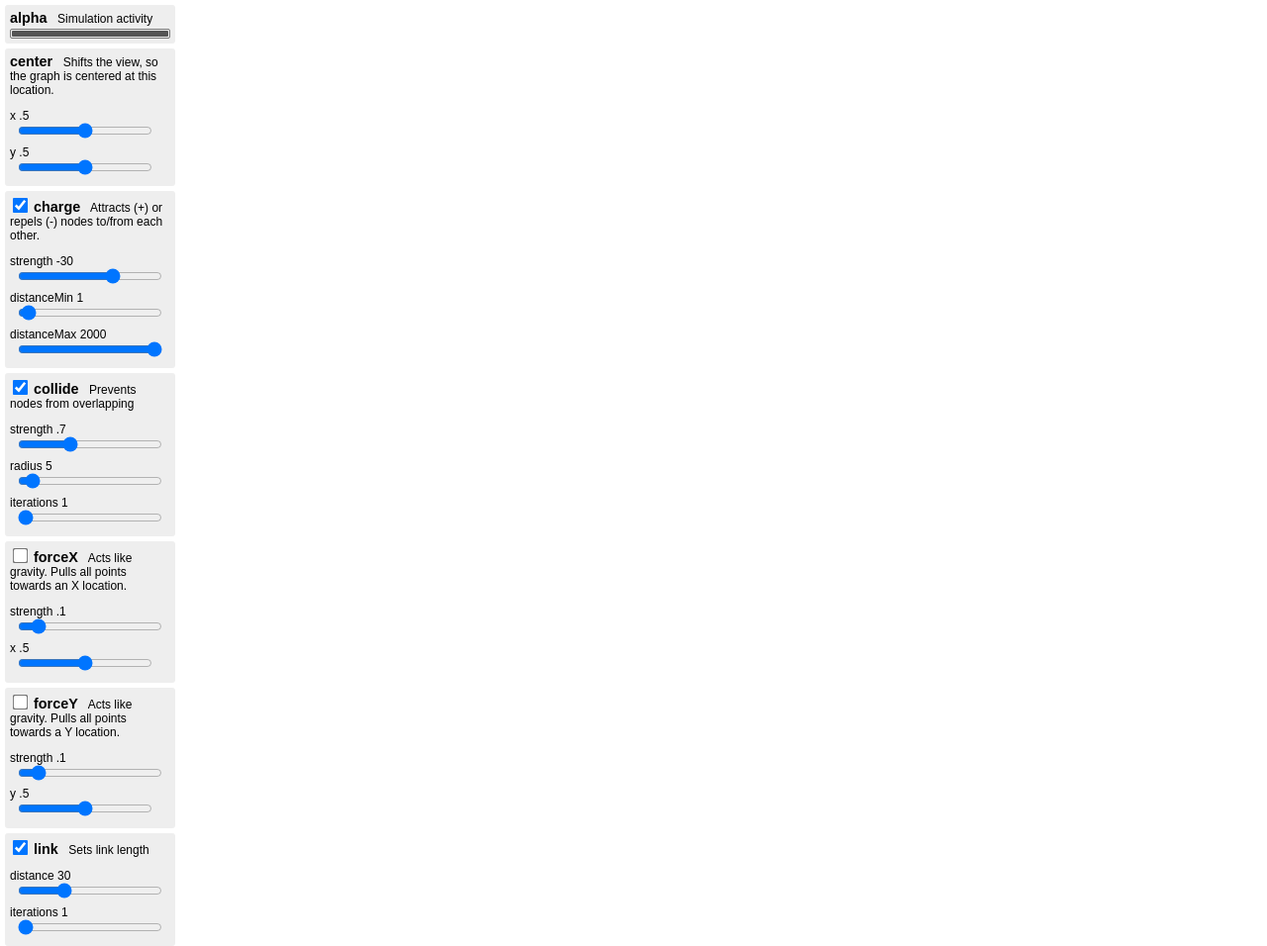
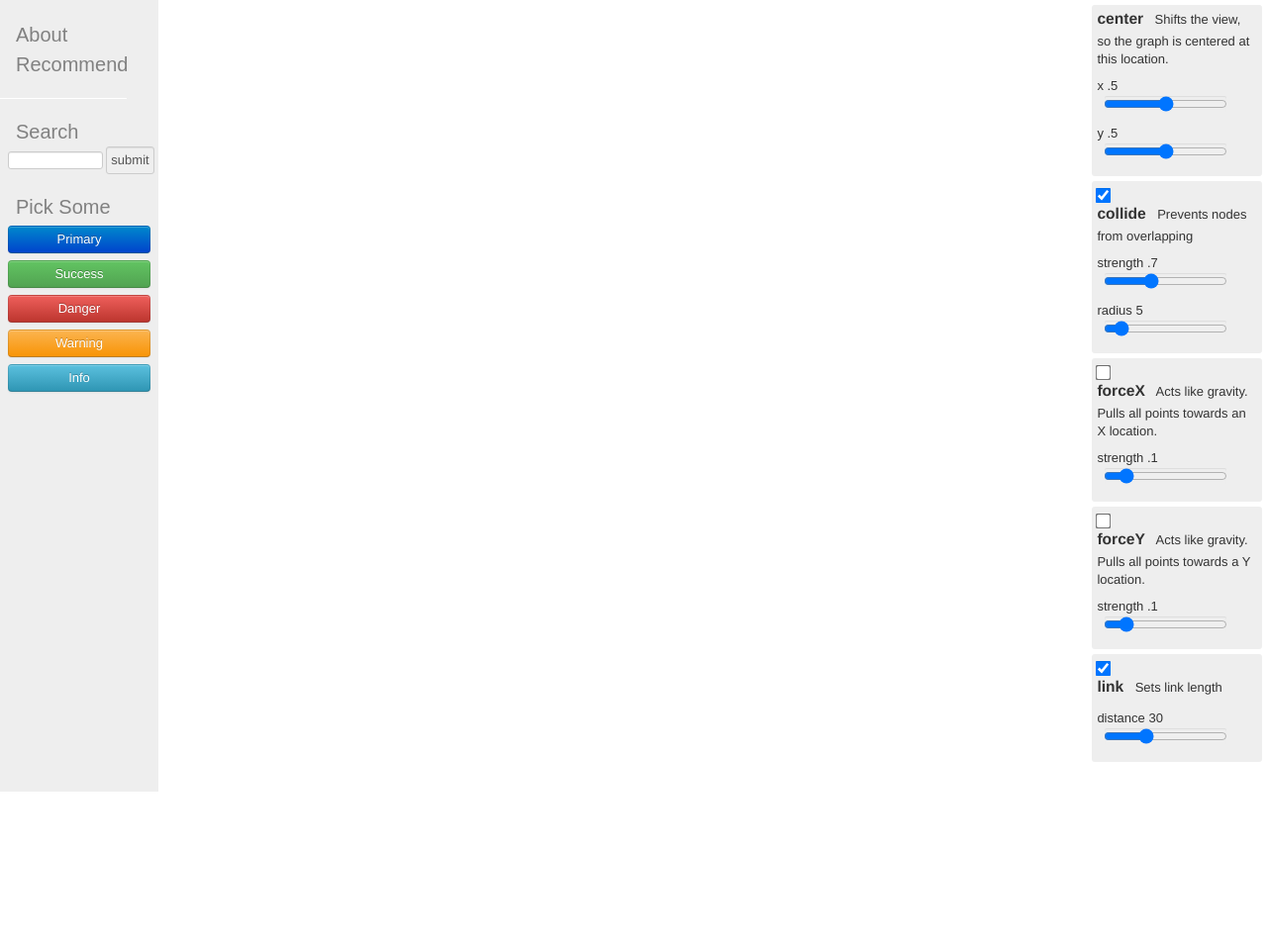
Before and after one commit to Seanxiaao/KGbasedRecommandingSystem, a Django app: template WebDev/templates/graph.html in a window 1280 px wide. Shown: the whole page at 99% size. After the commit the page ends 800 px from the top, so only its background shows below. Run offline with Django 3.2, Linux system fonts and the light colour scheme; the template is opened without the code that fills it, so the values that code supplies are empty.

Commit message:
add styles

```diff
--- a/WebDev/templates/base.html
+++ b/WebDev/templates/base.html
@@ -54,7 +54,7 @@
                   <div class="nav-collapse">
     	                <ul class="nav">
     	                  <li class="active"><a href="/index">Music Graph</a></li>
-    	                  <li class=""><a href="/#">music recommending</a></li>
+    	                  <li class=""><a href="/graph">Show me the graph</a></li>
     	                </ul>
                   </div>
 
--- a/WebDev/templates/graph.html
+++ b/WebDev/templates/graph.html
@@ -1,6 +1,7 @@
 <html>
 <head>
 {#   adapted code from https://bl.ocks.org/steveharoz/8c3e2524079a8c440df60c1ab72b5d03 #}
+        <link href="/static/assets/css/bootstrap.css" rel="stylesheet">
 <style>
 /* HTML styles */
 html{ width: 100%; }
@@ -8,7 +9,55 @@ body{
   width: 100%;
   margin: 0; padding: 0;
   display: flex;
-  font-family: sans-serif; font-size: 75%; }
+  font-family: sans-serif; font-size: 75%;
+  flex-direction: row-reverse;
+}
+
+.group {
+    display: flex;
+    flex-direction: column;
+    margin-left: 5%;
+    margin-right: 5%;
+}
+
+.btn {
+    margin: 2.5% 0 2.5% 0;
+}
+.sidenav {
+  height: 100%;
+  width: 160px;
+  position: fixed;
+  z-index: 1;
+  top: 0;
+  left: 0;
+  background-color: #eee;
+  overflow-x: hidden;
+  padding-top: 20px;
+}
+
+.sidenav a {
+  padding: 6px 8px 6px 16px;
+  text-decoration: none;
+  font-size: 20px;
+  color: #818181;
+  display: block;
+}
+
+
+.sidenav a:hover {
+  color: #111;
+}
+
+.main {
+  margin-left: 160px; /* Same as the width of the sidenav */
+  font-size: 28px; /* Increased text to enable scrolling */
+  padding: 0px 10px;
+}
+
+@media screen and (max-height: 450px) {
+  .sidenav {padding-top: 15px;}
+  .sidenav a {font-size: 18px;}
+}
 
 .tooltip {
     position: absolute;
@@ -20,9 +69,10 @@ body{
 }
 
 .controls {
-  flex-basis: 200px;
-  padding: 0 5px;
+    flex-basis: 200px;
+    padding: 0 5px;
 }
+
 .controls .force {
   background-color:#eee;
   border-radius: 3px;
@@ -57,10 +107,10 @@ svg {
 </head>
 <body>
 <div class="controls">
-  <div class="force alpha">
-    <p><label>alpha</label> Simulation activity</p>
-    <div class="alpha_bar" onclick="updateAll();"><div id="alpha_value"></div></div>
-  </div>
+{#  <div class="force alpha">#}
+{#    <p><label>alpha</label> Simulation activity</p>#}
+{#    <div class="alpha_bar" onclick="updateAll();"><div id="alpha_value"></div></div>#}
+{#  </div>#}
   <div class="force">
     <p><label>center</label> Shifts the view, so the graph is centered at this location.</p>
     <label>
@@ -75,24 +125,24 @@ svg {
     </label>
   </div>
 
-  <div class="force">
-    <p><label><input type="checkbox" checked onchange="forceProperties.charge.enabled = this.checked; updateAll();"> charge</label> Attracts (+) or repels (-) nodes to/from each other.</p>
-    <label title="Negative strength repels nodes. Positive strength attracts nodes.">
-      strength
-      <output id="charge_StrengthSliderOutput">-30</output>
-      <input type="range" min="-200" max="50" value="-30" step=".1" oninput="d3.select('#charge_StrengthSliderOutput').text(value); forceProperties.charge.strength=value; updateAll();">
-    </label>
-    <label title="Minimum distance where force is applied">
-      distanceMin
-      <output id="charge_distanceMinSliderOutput">1</output>
-      <input type="range" min="0" max="50" value="1" step=".1" oninput="d3.select('#charge_distanceMinSliderOutput').text(value); forceProperties.charge.distanceMin=value; updateAll();">
-    </label>
-    <label title="Maximum distance where force is applied">
-      distanceMax
-      <output id="charge_distanceMaxSliderOutput">2000</output>
-      <input type="range" min="0" max="2000" value="2000" step=".1" oninput="d3.select('#charge_distanceMaxSliderOutput').text(value); forceProperties.charge.distanceMax=value; updateAll();">
-    </label>
-  </div>
+{#  <div class="force">#}
+{#    <p><label><input type="checkbox" checked onchange="forceProperties.charge.enabled = this.checked; updateAll();"> charge</label> Attracts (+) or repels (-) nodes to/from each other.</p>#}
+{#    <label title="Negative strength repels nodes. Positive strength attracts nodes.">#}
+{#      strength#}
+{#      <output id="charge_StrengthSliderOutput">-30</output>#}
+{#      <input type="range" min="-200" max="50" value="-30" step=".1" oninput="d3.select('#charge_StrengthSliderOutput').text(value); forceProperties.charge.strength=value; updateAll();">#}
+{#    </label>#}
+{#    <label title="Minimum distance where force is applied">#}
+{#      distanceMin#}
+{#      <output id="charge_distanceMinSliderOutput">1</output>#}
+{#      <input type="range" min="0" max="50" value="1" step=".1" oninput="d3.select('#charge_distanceMinSliderOutput').text(value); forceProperties.charge.distanceMin=value; updateAll();">#}
+{#    </label>#}
+{#    <label title="Maximum distance where force is applied">#}
+{#      distanceMax#}
+{#      <output id="charge_distanceMaxSliderOutput">2000</output>#}
+{#      <input type="range" min="0" max="2000" value="2000" step=".1" oninput="d3.select('#charge_distanceMaxSliderOutput').text(value); forceProperties.charge.distanceMax=value; updateAll();">#}
+{#    </label>#}
+{#  </div>#}
 
   <div class="force">
     <p><label><input type="checkbox" checked onchange="forceProperties.collide.enabled = this.checked; updateAll();"> collide</label> Prevents nodes from overlapping</p>
@@ -106,11 +156,11 @@ svg {
       <output id="collide_radiusSliderOutput">5</output>
       <input type="range" min="0" max="100" value="5" step="1" oninput="d3.select('#collide_radiusSliderOutput').text(value); forceProperties.collide.radius=value; updateAll();">
     </label>
-    <label title="Higher values increase rigidity of the nodes (WARNING: high values are computationally expensive)">
-      iterations
-      <output id="collide_iterationsSliderOutput">1</output>
-      <input type="range" min="1" max="10" value="1" step="1" oninput="d3.select('#collide_iterationsSliderOutput').text(value); forceProperties.collide.iterations=value; updateAll();">
-    </label>
+{#    <label title="Higher values increase rigidity of the nodes (WARNING: high values are computationally expensive)">#}
+{#      iterations#}
+{#      <output id="collide_iterationsSliderOutput">1</output>#}
+{#      <input type="range" min="1" max="10" value="1" step="1" oninput="d3.select('#collide_iterationsSliderOutput').text(value); forceProperties.collide.iterations=value; updateAll();">#}
+{#    </label>#}
   </div>
 
   <div class="force">
@@ -120,11 +170,11 @@ svg {
       <output id="forceX_StrengthSliderOutput">.1</output>
       <input type="range" min="0" max="1" value=".1" step="0.01" oninput="d3.select('#forceX_StrengthSliderOutput').text(value); forceProperties.forceX.strength=value; updateAll();">
     </label>
-    <label title="The X location that the force will push the nodes to (NOTE: This demo multiplies by the svg width)">
-      x
-      <output id="forceX_XSliderOutput">.5</output>
-      <input type="range" min="0" max="1" value=".5" step="0.01" oninput="d3.select('#forceX_XSliderOutput').text(value); forceProperties.forceX.x=value; updateAll();">
-    </label>
+{#    <label title="The X location that the force will push the nodes to (NOTE: This demo multiplies by the svg width)">#}
+{#      x#}
+{#      <output id="forceX_XSliderOutput">.5</output>#}
+{#      <input type="range" min="0" max="1" value=".5" step="0.01" oninput="d3.select('#forceX_XSliderOutput').text(value); forceProperties.forceX.x=value; updateAll();">#}
+{#    </label>#}
   </div>
 
   <div class="force">
@@ -134,11 +184,11 @@ svg {
       <output id="forceY_StrengthSliderOutput">.1</output>
       <input type="range" min="0" max="1" value=".1" step="0.01" oninput="d3.select('#forceY_StrengthSliderOutput').text(value); forceProperties.forceY.strength=value; updateAll();">
     </label>
-    <label title="The Y location that the force will push the nodes to (NOTE: This demo multiplies by the svg height)">
-      y
-      <output id="forceY_YSliderOutput">.5</output>
-      <input type="range" min="0" max="1" value=".5" step="0.01" oninput="d3.select('#forceY_YSliderOutput').text(value); forceProperties.forceY.y=value; updateAll();">
-    </label>
+{#    <label title="The Y location that the force will push the nodes to (NOTE: This demo multiplies by the svg height)">#}
+{#      y#}
+{#      <output id="forceY_YSliderOutput">.5</output>#}
+{#      <input type="range" min="0" max="1" value=".5" step="0.01" oninput="d3.select('#forceY_YSliderOutput').text(value); forceProperties.forceY.y=value; updateAll();">#}
+{#    </label>#}
   </div>
 
   <div class="force">
@@ -148,14 +198,33 @@ svg {
       <output id="link_DistanceSliderOutput">30</output>
       <input type="range" min="0" max="100" value="30" step="1" oninput="d3.select('#link_DistanceSliderOutput').text(value); forceProperties.link.distance=value; updateAll();">
     </label>
-    <label title="Higher values increase rigidity of the links (WARNING: high values are computationally expensive)">
-      iterations
-      <output id="link_IterationsSliderOutput">1</output>
-      <input type="range" min="1" max="10" value="1" step="1" oninput="d3.select('#link_IterationsSliderOutput').text(value); forceProperties.link.iterations=value; updateAll();">
-    </label>
+{#    <label title="Higher values increase rigidity of the links (WARNING: high values are computationally expensive)">#}
+{#      iterations#}
+{#      <output id="link_IterationsSliderOutput">1</output>#}
+{#      <input type="range" min="1" max="10" value="1" step="1" oninput="d3.select('#link_IterationsSliderOutput').text(value); forceProperties.link.iterations=value; updateAll();">#}
+{#    </label>#}
   </div>
 </div>
 <svg></svg>
+<div class="sidenav">
+      <a href="/index">About</a>
+      <a href="/recommending">Recommend</a>
+      <hr style="width: 80%">
+      <a>Search</a>
+      <form class="form-search" action="">
+          <input type="text" style="width: 60%; margin-left: 5%">
+          <input type="submit" value="submit">
+      </form>
+      <a>Pick Some</a>
+
+      <div class="group">
+        <button type="button" class="btn btn-primary">Primary</button>
+        <button type="button" class="btn btn-success">Success</button>
+        <button type="button" class="btn btn-danger">Danger</button>
+        <button type="button" class="btn btn-warning">Warning</button>
+        <button type="button" class="btn btn-info">Info</button>
+      </div>
+</div>
 <script src="https://d3js.org/d3.v6.js"></script>
 <script>
     var svg = d3.select("svg"),
```
Also changed, not shown: WebDev/graph/views.py (+5 -2 lines), WebDev/templates/index.html (+1 -10 lines).
